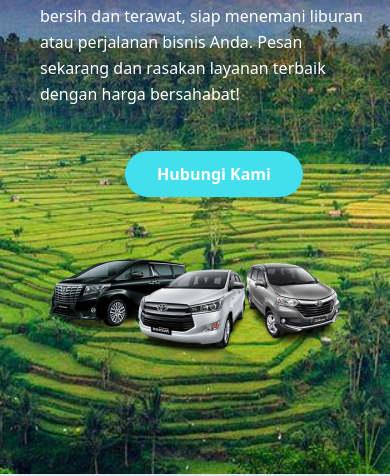
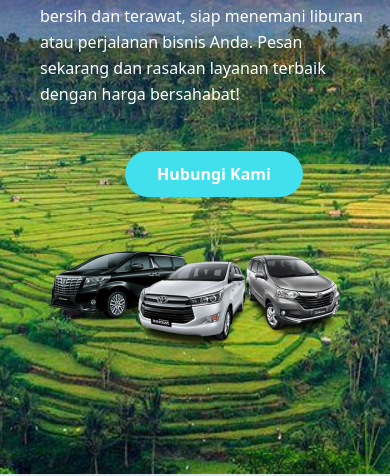
Before and after one commit to pasekputra/penyewaan-mobil, a website: page index.html in a window 390 px wide. Shown: the part 370-846 px from the top of the page. Drawn offline with nearby package versions, Linux system fonts and the light colour scheme; some packages are replaced by stand-ins of ours; a script that the page names is missing.

Commit message:
Fix responsive design and horizontal scroll issues
- Update hero section padding for mobile
- Fix image overflow problems
- Optimize responsive layout
- Move back-hero.jpg to img folder

```diff
--- a/index.html
+++ b/index.html
@@ -101,15 +101,18 @@
     <!-- end header -->
     <!-- hero section -->
 
-    <section
-    id="home"
-      class="hero lg:p-36 md:p-36 sm:p-36 h-[100dvh] md:h-[100dvh] bg-[url('/src/back/back-hero.jpg')] bg-cover bg-center bg-no-repeat bg-fixed brightness-90 contrast-100 saturate-125"
-    >
+<section
+  id="home"
+  style="background-image: url('public/back/back-hero.jpg');"
+  class="hero lg:p-36 md:p-36 sm:p-36
+        bg-cover bg-center bg-no-repeat
+         brightness-90 contrast-100 saturate-125 overflow-hidden"
+>
       <!-- <div
         class="absolute bottom-0 left-0 w-full h-20 bg-gradient-to-t from-white/60 via-white/30 to-transparent backdrop-blur-md"
       ></div> -->
 
-      <div class="container pt-8">
+      <div class="container pt-8"/public>
         <!-- bagian left -->
         <!-- flex-wrap agar mau turun kebawah -->
         <div class="flex flex-wrap lg:mt-5">
@@ -138,12 +141,12 @@ Nikmati perjalanan nyaman di Bali dengan harga terjangkau bersama
 
           <!-- right -->
 
-          <div class="w-full self-end px-4 lg:w-1/2 ">
-            <div class="relative mt-10 lg:mt-10 lg:right-0" data-aos="fade-left"  data-aos-delay="100" >
+          <div class="w-full self-end px-4 lg:w-1/2  ">
+            <div class="relative mt-0 lg:mt-10 md:mt-14 lg:right-0" data-aos="fade-left"  data-aos-delay="100" >
               <img
                 src="src/img/hero.png"
                 alt=""
-                class="relative lg:w-150 md:w-125 sm:w-125 mx-auto -mt-70 cars  "
+                class="relative lg:w-150 md:w-125 sm:w-125 mx-auto lg:-translate-y-20 "
               />
             </div>
           </div>
--- a/src/input.css
+++ b/src/input.css
@@ -36,65 +36,3 @@
 .hamburger-bg {
   @apply bg-white;
 }
-
-@media (max-width: 430px) {
-  header {
-    padding: 10px;
-  }
-
-  .rent {
-    font-size: 1rem;
-  }
-
-  .hero {
-    height: auto; /* jangan pakai 100vh */
-  }
-
-  .cheap {
-    margin-top: 40px;
-    padding: 8px;
-    text-align: center;
-    font-size: 1.5rem;
-  }
-
-  .desc {
-    margin: 0; /* HAPUS margin kiri kanan */
-    padding: 10px;
-    text-align: center;
-  }
-
-  .button {
-    margin: 20px auto; /* biar ke tengah */
-    display: block;
-  }
-
-  .cars {
-    margin-top: 0;
-    padding: 8px;
-  }
-
-  .price,
-  .driver,
-  .benefit,
-  .benefit-2,
-  .feet {
-    margin: 0; /* HAPUS margin-left */
-  }
-}
-
-@media (max-width: 768px) {
-  .hero {
-    height: auto;
-  }
-
-  .cheap,
-  .desc,
-  .button {
-    text-align: center;
-  }
-
-  .button {
-    margin: 20px auto;
-    display: block;
-  }
-}
```
Also changed, not shown: public/back/back-hero-second.jpg (renamed from src/back/back-hero-second.jpg), public/back/back-hero.jpg (renamed from src/back/back-hero.jpg), src/img/back-hero.jpg (added).
